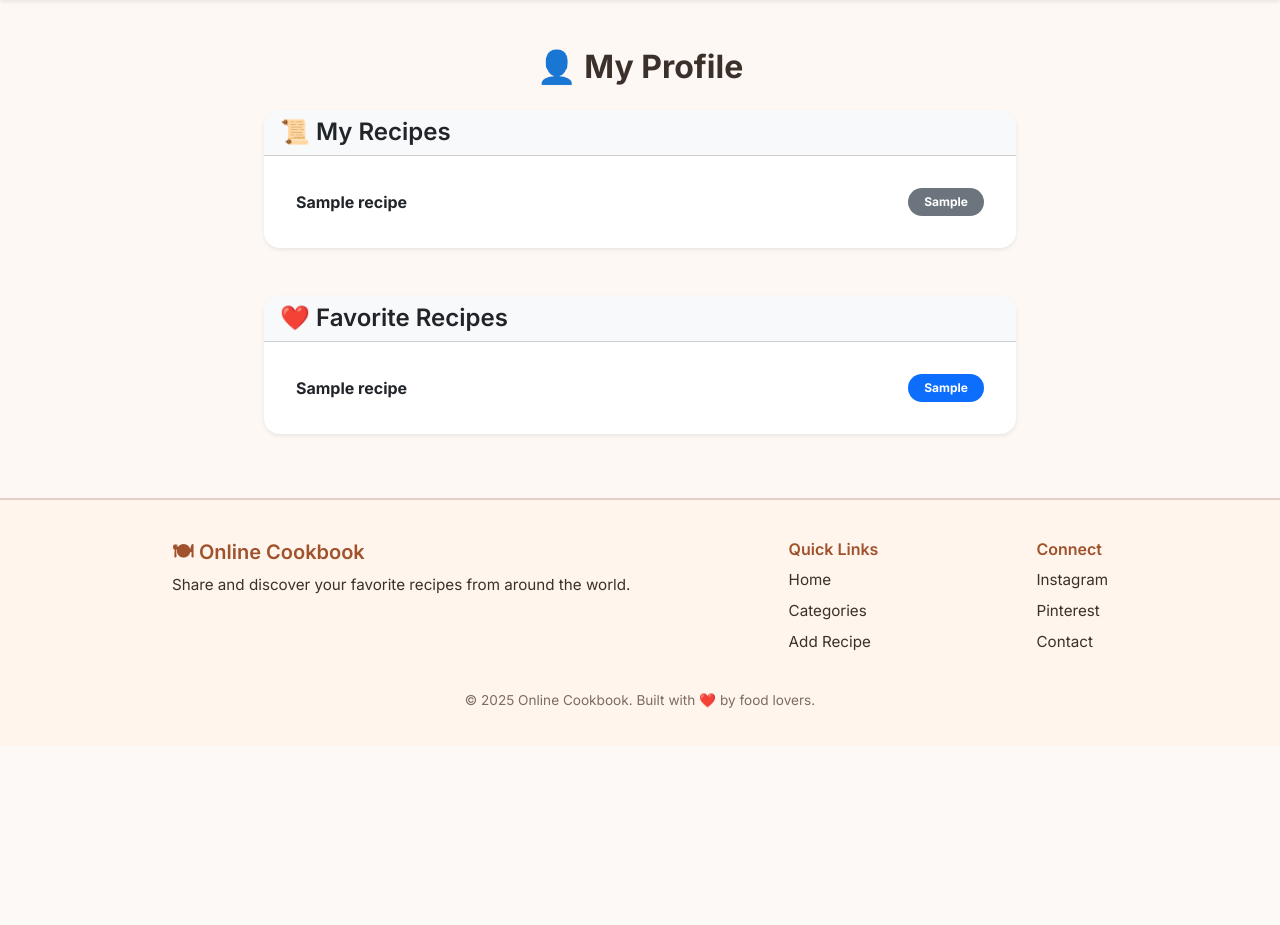
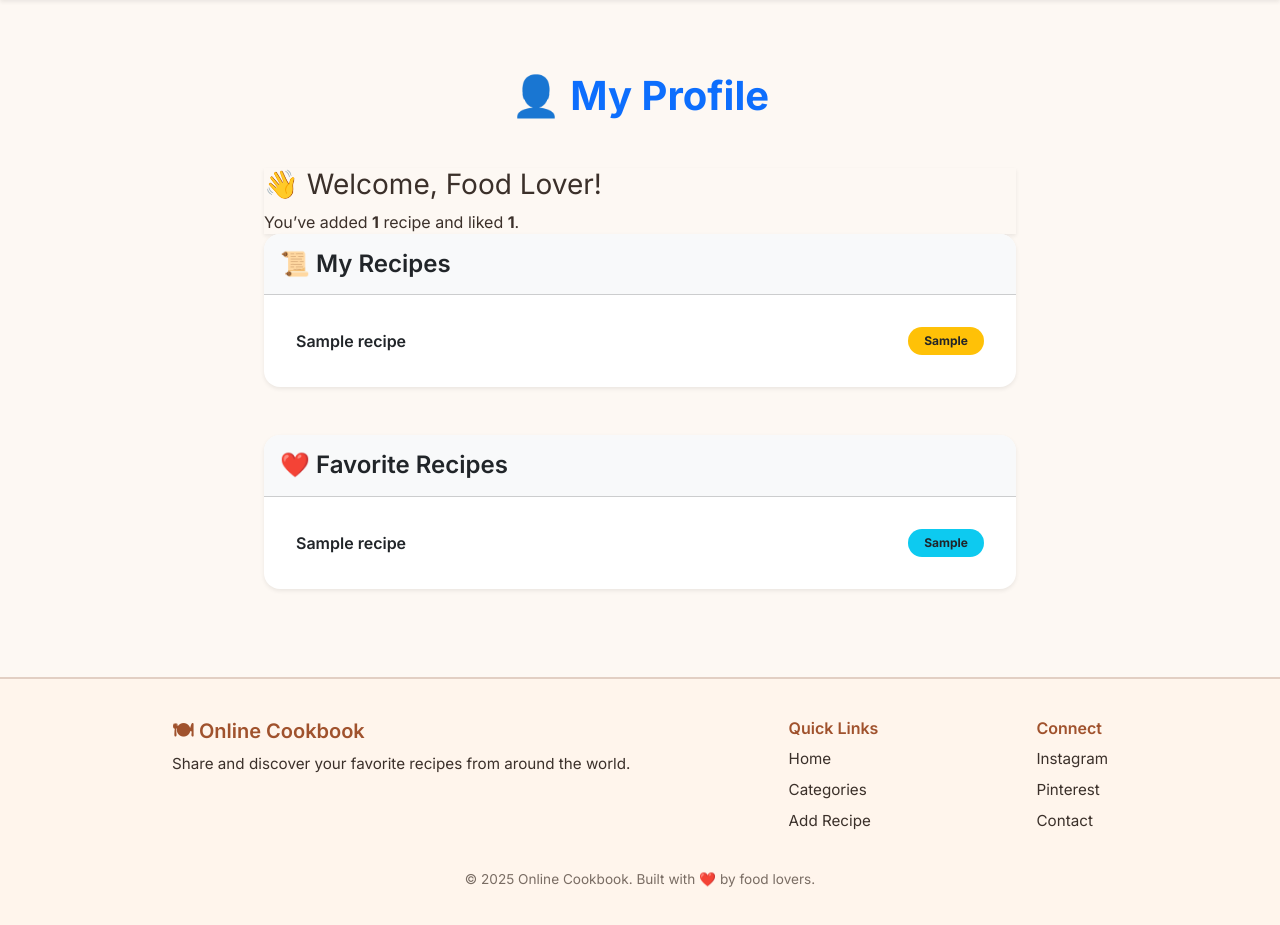
Before and after one commit to Danut89/Project_Online_Cookbook, a Flask app: page /profile in a window 1280 px wide. Shown: the part 56-981 px from the top of the page. Before the commit the page ends 764 px from the top, so only its background shows below. Run offline with Flask 3, Linux system fonts and the light colour scheme; a user stored in the database is signed in; tables that the repository leaves empty hold one stand-in row (values such as "Sample post").

Commit message:
Updated profile.html with modern card styles and badge design

```diff
--- a/app/templates/profile.html
+++ b/app/templates/profile.html
@@ -1,12 +1,17 @@
 {% extends "base.html" %}
 {% block content %}
-<div class="container py-4">
 
-    <h2 class="mb-4 fw-bold text-center">👤 My Profile</h2>
+<section class="container py-5">
+  <h2 class="mb-5 fw-bold text-center text-primary display-6">👤 My Profile</h2>
+
+  <div class="profile-header shadow-sm">
+    <h3>👋 Welcome, Food Lover!</h3>
+    <p class="mb-0">You’ve added <strong>{{ my_recipes|length }}</strong> recipe{{ 's' if my_recipes|length != 1 else '' }} and liked <strong>{{ liked_recipes|length }}</strong>.</p>
+  </div>
 
   <!-- 🧾 My Recipes -->
   <div class="card mb-5 shadow-sm border-0 rounded-4">
-        <div class="card-header bg-light rounded-top-4">
+    <div class="card-header bg-light rounded-top-4 py-3">
       <h4 class="mb-0 fw-semibold">📜 My Recipes</h4>
     </div>
     <div class="card-body">
@@ -14,10 +19,10 @@
         <ul class="list-group list-group-flush">
           {% for recipe in my_recipes %}
             <li class="list-group-item d-flex justify-content-between align-items-center py-3">
-                            <a href="{{ url_for('main.view_recipe', recipe_id=recipe.id) }}" class="fw-bold text-decoration-none text-dark">
+              <a href="{{ url_for('main.view_recipe', recipe_id=recipe.id) }}" class="fw-semibold text-decoration-none text-dark">
                 {{ recipe.title }}
               </a>
-                            <span class="badge rounded-pill bg-secondary px-3 py-2">{{ recipe.difficulty }}</span>
+              <span class="badge rounded-pill bg-warning text-dark px-3 py-2">{{ recipe.difficulty }}</span>
             </li>
           {% endfor %}
         </ul>
@@ -29,7 +34,7 @@
 
   <!-- ❤️ Liked Recipes -->
   <div class="card shadow-sm border-0 rounded-4">
-        <div class="card-header bg-light rounded-top-4">
+    <div class="card-header bg-light rounded-top-4 py-3">
       <h4 class="mb-0 fw-semibold">❤️ Favorite Recipes</h4>
     </div>
     <div class="card-body">
@@ -37,10 +42,10 @@
         <ul class="list-group list-group-flush">
           {% for recipe in liked_recipes %}
             <li class="list-group-item d-flex justify-content-between align-items-center py-3">
-                            <a href="{{ url_for('main.view_recipe', recipe_id=recipe.id) }}" class="fw-bold text-decoration-none text-dark">
+              <a href="{{ url_for('main.view_recipe', recipe_id=recipe.id) }}" class="fw-semibold text-decoration-none text-dark">
                 {{ recipe.title }}
               </a>
-                            <span class="badge rounded-pill bg-primary px-3 py-2">{{ recipe.difficulty }}</span>
+              <span class="badge rounded-pill bg-info text-dark px-3 py-2">{{ recipe.difficulty }}</span>
             </li>
           {% endfor %}
         </ul>
@@ -50,5 +55,6 @@
     </div>
   </div>
 
-</div>
+</section>
+
 {% endblock %}
```
Lines whose indentation alone changed are shown as unchanged.
